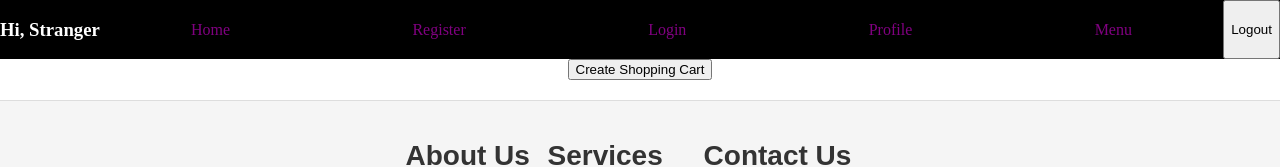
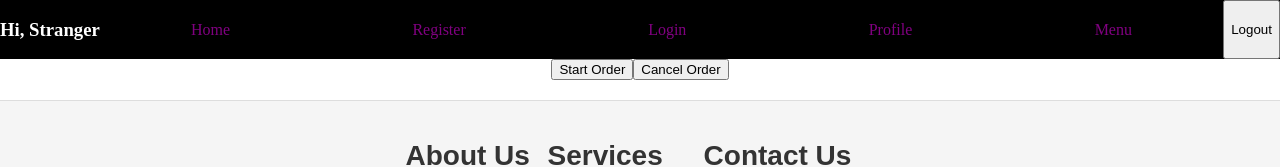
Before and after one commit to Mickey-d-s/GraceShopper, a React (Vite) app in the folder client/: page /shoppingcart in a window 1280 px wide. Shown: the top 167 px of the page. Built offline with nearby package versions, Linux system fonts and the light colour scheme; no server answers.

Commit message:
cancel order button and start order button goes away after being clicked

```diff
--- a/client/src/components/ShoppingCart.jsx
+++ b/client/src/components/ShoppingCart.jsx
@@ -5,6 +5,7 @@ import { AuthContext } from "./auth/AuthProvider";
 export default function StartOrder() {
   const { user } = useContext(AuthContext);
   const [order, setOrder] = useState([]);
+  const [started, setStarted] = useState(false);
 
   async function shoppingCart() {
     try {
@@ -13,6 +14,7 @@ export default function StartOrder() {
         user_id: user.user_id, // Access the user_id from the user object
       });
       setOrder(createdOrder);
+      setStarted(true);
       // Rest of the code
     } catch (error) {
       console.log(error);
@@ -21,7 +23,8 @@ export default function StartOrder() {
 
   return (
     <div>
-      <button onClick={() => shoppingCart()}>Create Shopping Cart</button>
+      {!started && <button onClick={() => shoppingCart()}>Start Order</button>}
+      <button>Cancel Order</button>
     </div>
   );
 }
```
